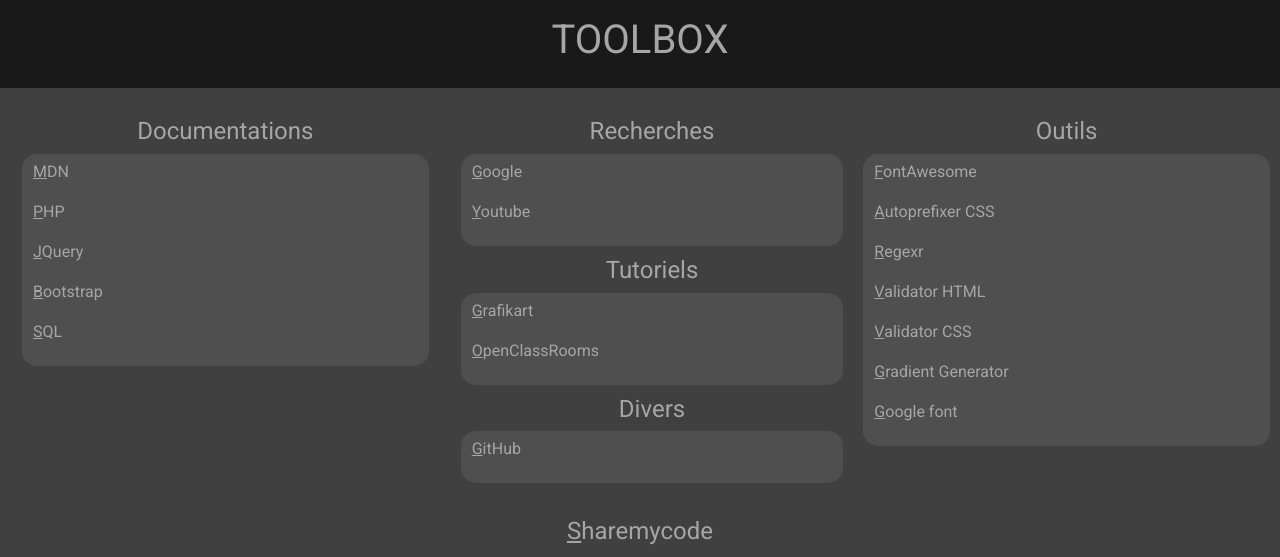
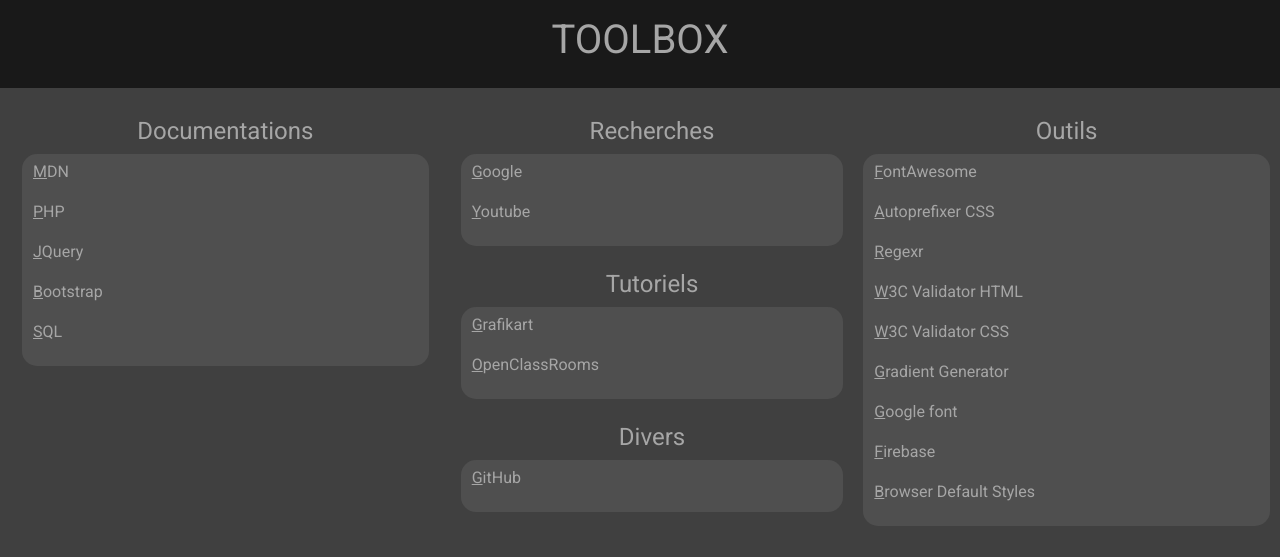
Before and after one commit to AlexGDevPro/ToolBox, a plain HTML site: page index.html in a window 1280 px wide. Shown: the top 557 px of the page. Drawn offline with nearby package versions, Linux system fonts and the light colour scheme.

Commit message:
Added new tools link

```diff
--- a/index.html
+++ b/index.html
@@ -80,10 +80,12 @@
                         <li><a href="https://fontawesome.com/"><p>FontAwesome</p></a></li>
                         <li><a href="https://autoprefixer.github.io/"><p>Autoprefixer CSS</p></a></li>
                         <li><a href="https://regexr.com/"><p>Regexr</p></a></li>
-                        <li><a href="https://validator.w3.org/#validate_by_input"><p>Validator HTML</p></a></li>
-                        <li><a href="https://jigsaw.w3.org/css-validator/#validate_by_input"><p>Validator CSS</p></a></li>
+                        <li><a href="https://validator.w3.org/#validate_by_input"><p>W3C Validator HTML</p></a></li>
+                        <li><a href="https://jigsaw.w3.org/css-validator/#validate_by_input"><p>W3C Validator CSS</p></a></li>
                         <li><a href="https://cssgradient.io/"><p>Gradient Generator</p></a></li>
                         <li><a href="https://fonts.google.com/"><p>Google font</p></a></li>
+                        <li><a href="https://firebase.google.com/"><p>Firebase</p></a></li>
+                        <li><a href="https://browserdefaultstyles.com/#hr"><p>Browser Default Styles</p></a></li>
                     </ul>
                 </div>
             </div>
```
Also changed, not shown: 1 other file.
